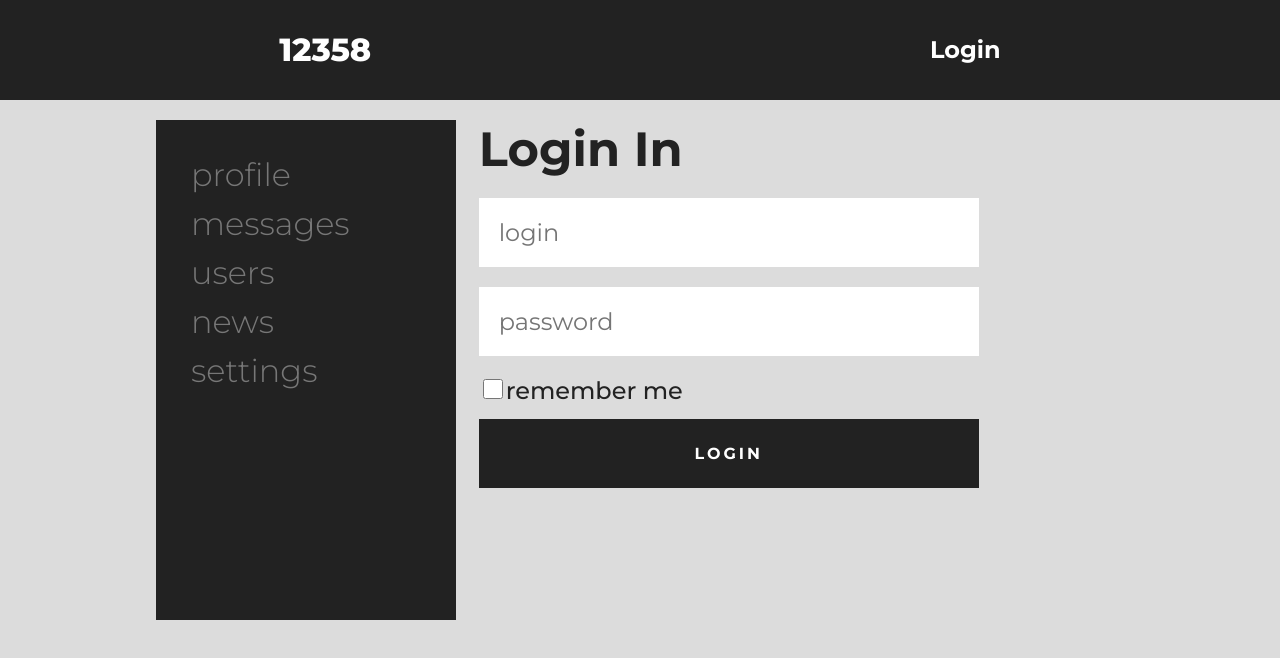
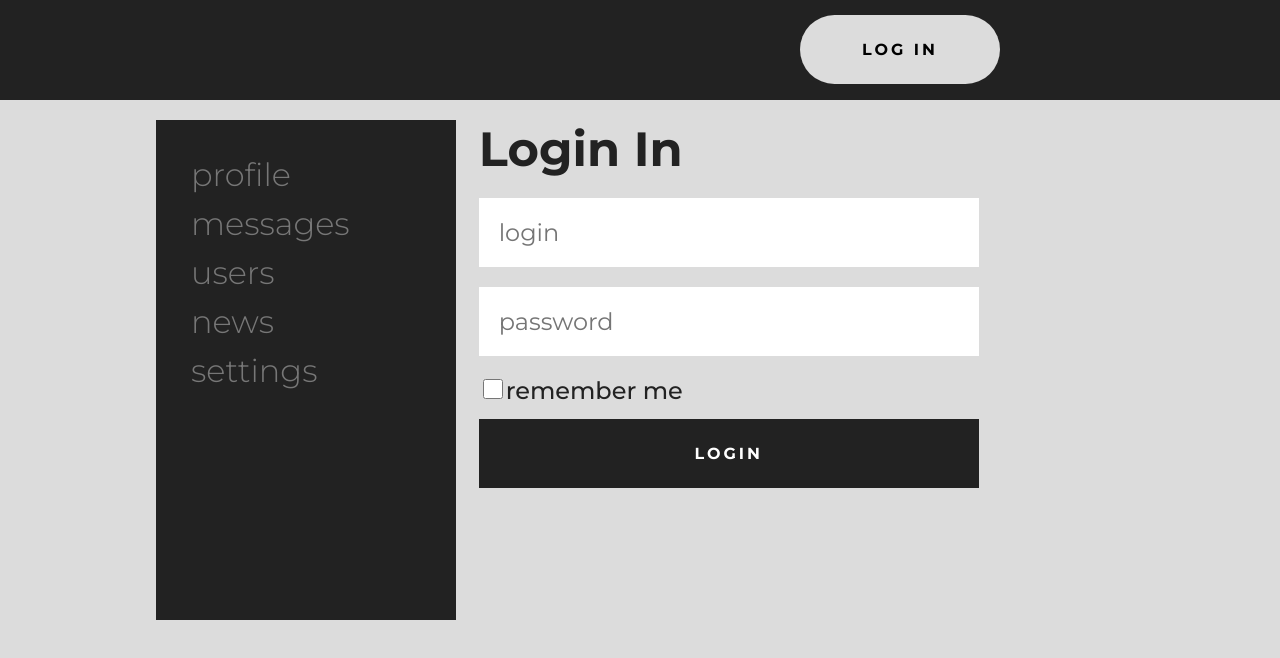
Before and after one commit to CreatorGod69/social-network, a React (Create React App) app: page /login in a window 1280 px wide. Shown: the top 658 px of the page. Built offline with nearby package versions, Linux system fonts and the light colour scheme; no server answers.

Commit message:
login/logout

```diff
--- a/src/Components/Header/Header.jsx
+++ b/src/Components/Header/Header.jsx
@@ -5,10 +5,19 @@ import {NavLink} from 'react-router-dom'
 const Header = (props) => {
     return <header className={header.header}>
         <div className={header.header__inner}>
-          <a href="http://localhost:3000/profile" className={header.logo}>12358</a>
-            <NavLink to={'./login'}><div className={header.login_block}>{ props.isAuth
-                ? <div>{props.login}<button className={header.logout}>Log Out</button></div>
-                : "Login"}</div></NavLink>
+          <a href="http://localhost:3000/profile" className={header.logo}>{props.isAuth && props.login}</a>
+
+            {/* <NavLink to={ !props.isAuth && './login' }>
+              <div>
+                <button className={header.logout} onClick={ props.isAuth && props.logout }>{
+                  props.isAuth ? 'Log Out' : 'Log In'
+                }</button>
+              </div>
+            </NavLink> */}
+
+            {!props.isAuth
+            ? <NavLink to={'./login'}><div><button className={header.logout}>Log In</button></div></NavLink>
+            : <div><button className={header.logout} onClick={props.logout}>Log Out</button></div>}
         </div>
   </header>
 }
--- a/src/Components/Header/Header.module.css
+++ b/src/Components/Header/Header.module.css
@@ -25,6 +25,10 @@
 }
 
 .header .logout {
+  background-color: #DCDCDC;
+  color: #000;
   margin: 0 20px;
+  background-image: linear-gradient(to left,transparent,transparent 50%,#fff 50%,#fff);
   width: 200px;
+  border-radius: 50px;
 }
--- a/src/Components/Header/HeaderContainer.jsx
+++ b/src/Components/Header/HeaderContainer.jsx
@@ -1,6 +1,6 @@
 import React from 'react'
 import Header from './Header'
-import { getAuthUserData } from '../../redux/auth-reducer'
+import { getAuthUserData, logout } from '../../redux/auth-reducer'
 import { connect } from 'react-redux'
 
 
@@ -19,4 +19,4 @@ let mapStateToProps = (state) => ({
     login: state.auth.login
 })
 
-export default connect(mapStateToProps, {getAuthUserData})(HeaderContainer)
+export default connect(mapStateToProps, {getAuthUserData, logout})(HeaderContainer)
--- a/src/Redux/auth-reducer.js
+++ b/src/Redux/auth-reducer.js
@@ -15,7 +15,6 @@ const authReducer = (state = initialState, action) => {
             return {
                 ...state,
                 ...action.payload,
-                isAuth: true
             }
         default:
             return state
@@ -46,7 +45,7 @@ export const login = ( login, password, rememberMe) => (dispatch) => {
     })
 }
 
-export const logout = (dispatch) => {
+export const logout = () => (dispatch) => {
     authAPI.logout().then(response => {
         if(response.data.resultCode === 0) {
             dispatch(setAuthUserData(null, null, null, false))
```
